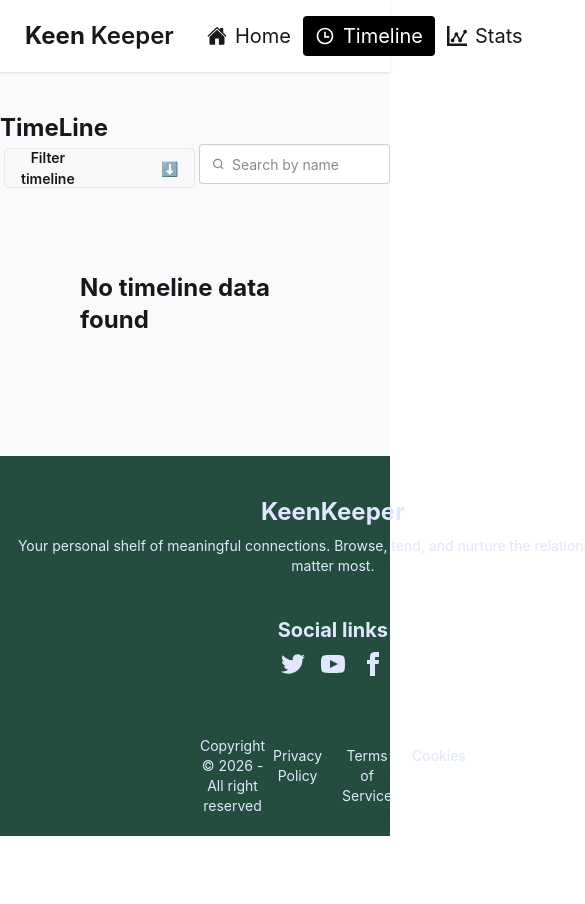
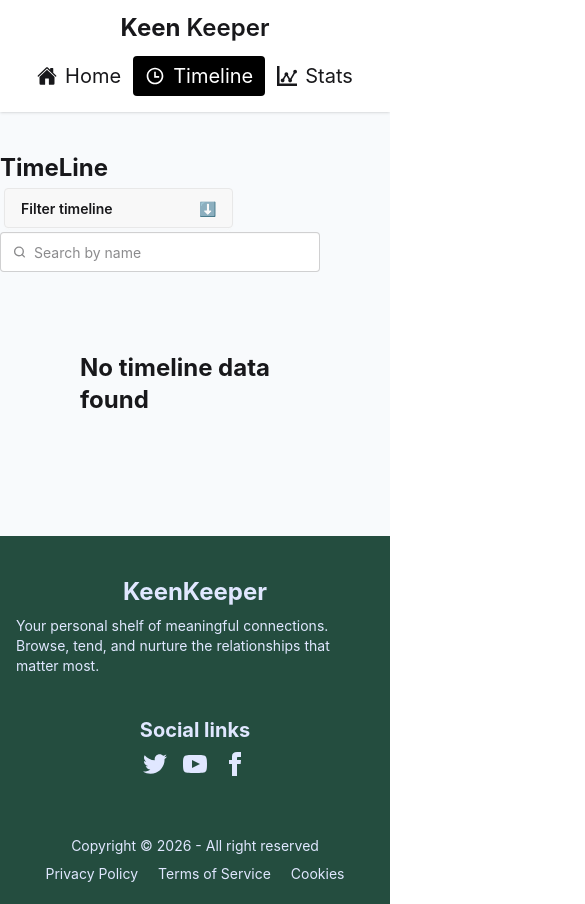
Before and after one commit to shameem7335-ship-it/keen-keeper, a React (Vite) app: page /timeline in a window 390 px wide. Shown: the top 904 px of the page, 585 px wide, since content can reach past the window. Before the commit the page ends 844 px from the top, so only its background shows below. Built offline with nearby package versions, Linux system fonts and the light colour scheme.

Commit message:
details page responsive

```diff
--- a/src/components/Footer.jsx
+++ b/src/components/Footer.jsx
@@ -3,7 +3,7 @@ import React from 'react';
 const Footer = () => {
   return (
   <footer className="footer footer-horizontal footer-center bg-[#244D3F] text-primary-content pt-10">
-  <aside>
+  <aside className="text-left md:text-center max-w-md md:max-w-none w-full px-4 md:px-0">
 
     <p className="font-bold text-2xl">
     KeenKeeper
@@ -49,7 +49,7 @@ const Footer = () => {
       </a>
     </div>
   </nav>
-  <div className='flex justify-between w-full px-50 py-5'>
+ <div className="flex flex-col md:flex-row md:justify-between w-full px-4 md:px-50 py-5 text-left md:text-left">
        <p>Copyright © {new Date().getFullYear()} - All right reserved</p>
  <div className='flex gap-5'>
   <h1>Privacy Policy </h1>
@@ -61,5 +61,5 @@ const Footer = () => {
 </footer>
   );
 };
-
+// ------------
 export default Footer;
--- a/src/components/Navbar.jsx
+++ b/src/components/Navbar.jsx
@@ -7,11 +7,11 @@ import { Link, NavLink } from 'react-router';
 const Navbar = () => {
 
     return (
-        <div className="navbar bg-base-100 shadow-sm">
-  <div className="flex-1">
-    <a className="btn btn-ghost text-2xl"><span className='font-bold'>Keen</span>Keeper</a>
+        <div className="flex flex-col md:flex-row md:justify-between navbar bg-base-100 shadow-sm">
+  <div className="">
+    <a className="btn btn-ghost text-2xl "><span className='font-bold'>Keen</span>Keeper</a>
   </div>
-  <div className="flex-none">
+  <div className="">
     <ul className="menu menu-horizontal px-1">
       <li className='text-xl'><NavLink className={({isActive}) => isActive ? "bg-black text-white" : ""} to="/"><IoHome></IoHome> Home</NavLink></li>
       <li  className='text-xl'><NavLink className={({isActive}) => isActive ? "bg-black text-white" : ""}  to="/timeline"><RiTimeLine></RiTimeLine> Timeline</NavLink></li>
--- a/src/page/DetailsPage.jsx
+++ b/src/page/DetailsPage.jsx
@@ -23,7 +23,7 @@ const {checkInHandler} = useContact();
     //  console.log(ecpectedCard);
 
     return (
-   <div className='flex justify-center container mx-auto   bg-[#F8FAFC]'>
+   <div className='flex flex-col lg:flex-row md:justify-center container mx-auto   bg-[#F8FAFC]'>
        <div className='my-10 mr-10'>
          <div className='flex flex-col items-center text-center justify-center '>
                <div  className='shadow shadow-[0, 0, 0, 0.15] bg-white py-5 space-y-1 rounded-sm p-10'>
@@ -50,9 +50,9 @@ const {checkInHandler} = useContact();
        </div>
 
 
-       <div className='my-10 ml-10'>
+       <div className='my-10 ml-0 md:ml-10'>
         {/* -- */}
-        <div className='flex gap-5'>
+        <div className='flex flex-col md:flex-row  gap-5'>
             <div className='text-center p-12 shadow shadow-[0, 0, 0, 0.15] bg-white rounded-sm'>
                 <p className='text-[#1F2937] text-2xl text-2xl font-bold mb-3'>62</p>
                 <p className='text-[#64748B] font-semibold'>Days Since Contact </p>
@@ -77,7 +77,7 @@ const {checkInHandler} = useContact();
         {/* -- */}
         <div  className='bg-white  px-12 py-5'>
            <h1 className='text-2xl font-bold mb-4'>Quick Check-In</h1>
-           <div className='flex justify-between gap-3'>
+           <div className='flex flex-col md:flex-row md:justify-between gap-3'>
              <button onClick={()=> checkInHandler("call", ecpectedCard)} className='btn text-center items-center px-22 py-10 rounded-sm bg-[#F8FAFC] shadow shadow-[0, 0, 0, 0.15]'>
                 <div className='flex flex-col'>
                 <p className='text-[#1F2937] text-2xl text-2xl font-bold mb-3'><MdWifiCalling3 /></p>
--- a/src/page/Homepage.jsx
+++ b/src/page/Homepage.jsx
@@ -17,7 +17,7 @@ const Homepage = () => {
             <p className='font-semibold text-[#64748B]'>Your personal shelf of meaningful connections. Browse, tend, and nurture the<br/> relationships that matter most.</p>
             <button className='btn btn-neutral mb-5'><FaPlus /> Add a friend</button>
           </div>
-          <div className=' grid grid-cols-4 gap-10 container mx-auto '>
+          <div className=' grid grid-cols-1 md:grid-cols-2  lg:grid-cols-4 gap-10 container mx-auto '>
             <div className='text-center p-12 shadow shadow-[0, 0, 0, 0.15] bg-white rounded-sm'>
                 <p className='text-[#1F2937] text-2xl text-2xl font-bold mb-3'>10</p>
                 <p className='text-[#64748B] font-semibold'>Total Friend</p>
@@ -38,7 +38,7 @@ const Homepage = () => {
           <div className='container mx-auto'>
           <div className='my-10 border border-b-1 border-[#dfe2e7]'></div>
             <h1 className='font-bold text-2xl mb-3'>Your frineds</h1>
-            <div className='grid grid-cols-4 mx-auto text-center items-center space-x-5 space-y-5'>
+            <div className=' grid grid-cols-1 md:grid-cols-2  lg:grid-cols-4 gap-10 mx-auto text-center items-center space-x-5 space-y-5'>
                 {
                     allData.map(data =>
 
--- a/src/page/TimelinePage.jsx
+++ b/src/page/TimelinePage.jsx
@@ -34,7 +34,7 @@ const TimelinePage = () => {
            <h1 className=' text-2xl font-bold '>TimeLine</h1>
 
 
-<div className='flex justify-between'>
+<div className='flex flex-col md:flex-row md:justify-between'>
 {/* filter */}
          <div className="dropdown dropdown-bottom dropdown-center">
   <div tabIndex={0} role="button" className="btn m-1 ">Filter timeline <span className='ml-20'>⬇️</span> </div>
```
